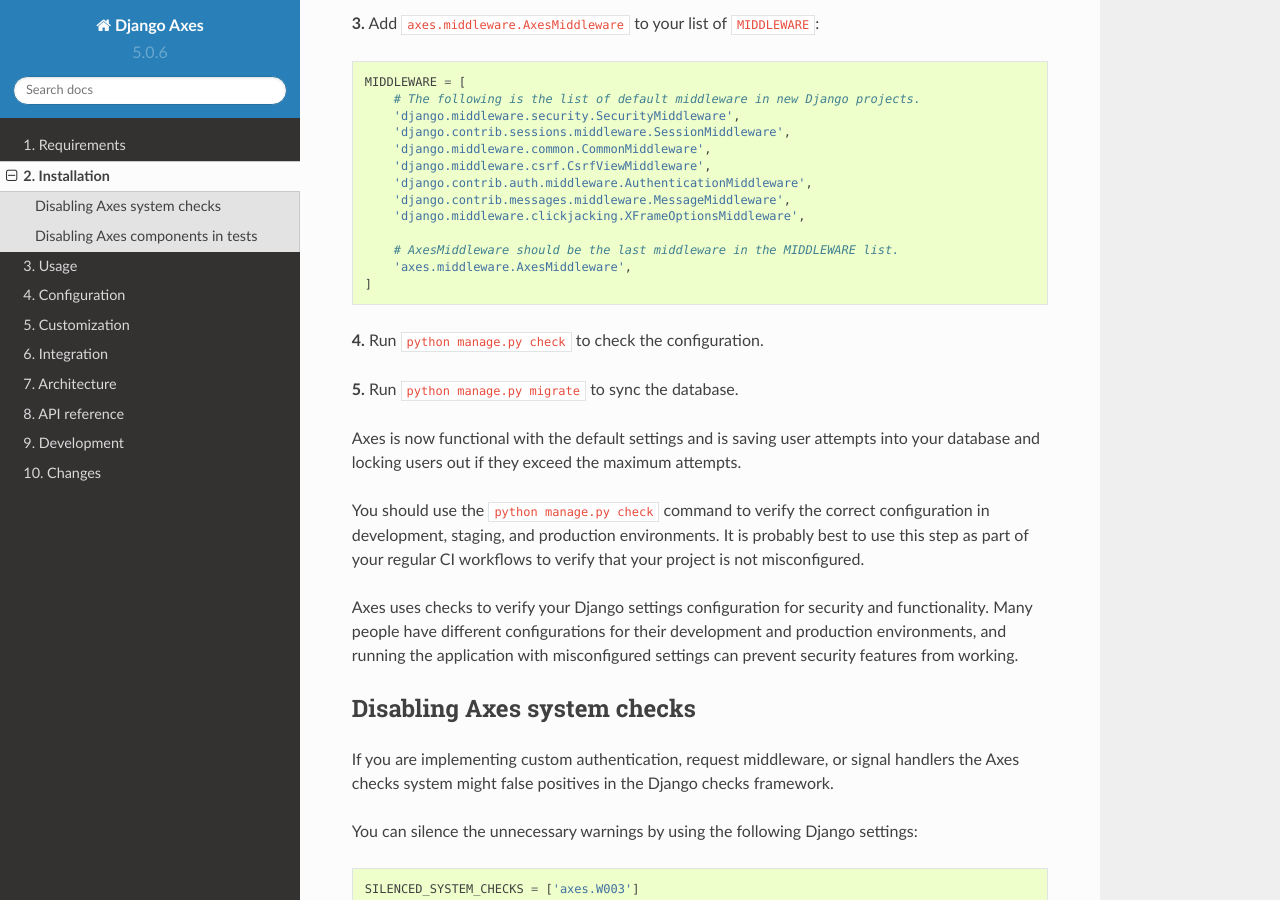
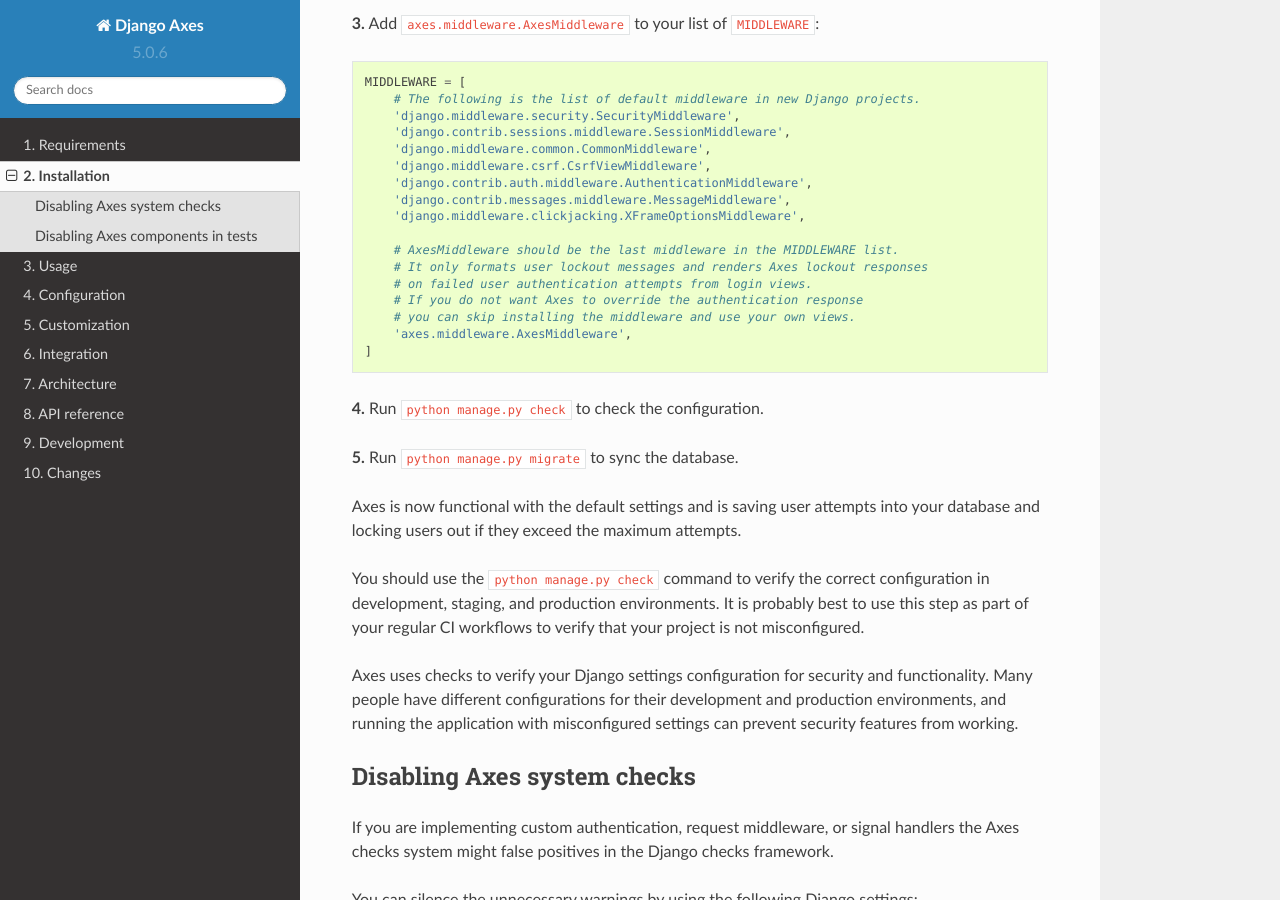
Before and after one commit to jazzband/django-axes, a Sphinx documentation site: the page built from docs/2_installation.rst, in a window 1280 px wide and 900 px high, scrolled down 811 px. Built offline with Sphinx 7.4.7 and the Read the Docs theme 2.0.0, drawn with Linux system fonts in a browser that asks for light colours.

Commit message:
Improve middleware documentation

```diff
--- a/docs/2_installation.rst
+++ b/docs/2_installation.rst
@@ -46,6 +46,10 @@
         'django.middleware.clickjacking.XFrameOptionsMiddleware',
 
         # AxesMiddleware should be the last middleware in the MIDDLEWARE list.
+        # It only formats user lockout messages and renders Axes lockout responses
+        # on failed user authentication attempts from login views.
+        # If you do not want Axes to override the authentication response
+        # you can skip installing the middleware and use your own views.
         'axes.middleware.AxesMiddleware',
     ]
 
```
